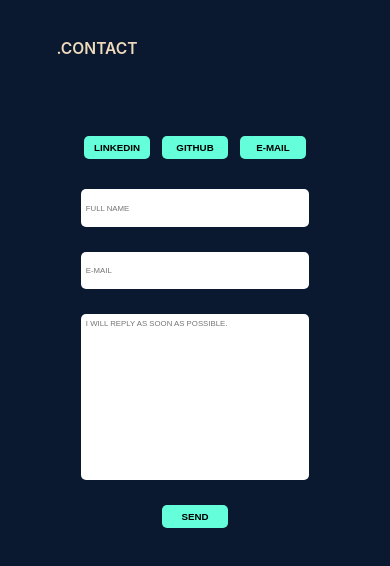
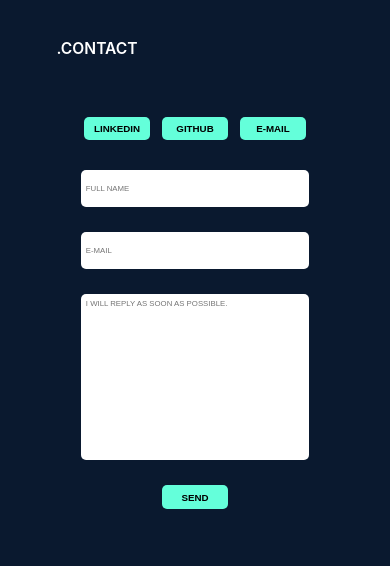
Before and after one commit to slimetna/Portfolio, a Next.js app: page /components/contact in a window 390 px wide. Shown: the top 566 px of the page. Built offline with nearby package versions, Linux system fonts and the light colour scheme.

Commit message:
final responsive

```diff
--- a/styles/Contact.module.css
+++ b/styles/Contact.module.css
@@ -9,13 +9,13 @@
 }
 
 .All h1 {
-    color: #eedabc;
+    color: #ffffff;
     font-size: 4vmin;
     font-weight: 600;
     text-align: left;
     margin-left: 4.5vmin;
     font-family: 'Calibre','Inter','San Francisco','SF Pro Text',-apple-system,system-ui,sans-serif;
-    margin-bottom: 20vmin;
+    margin-bottom: 15vmin;
 }
 
 
--- a/styles/Projects.module.css
+++ b/styles/Projects.module.css
@@ -30,7 +30,7 @@
 }
 
 .Title {
-    color: #eedabc;
+    color: #ffffff;
     font-size: 4vmin;
     font-weight: 600;
     text-align: left;
--- a/styles/Timeline.module.css
+++ b/styles/Timeline.module.css
@@ -27,7 +27,7 @@
 }
 
 .All h1 {
-    color: #eedabc;
+    color: #ffffff;
     font-size: 4vmin;
     width: 75%;
     font-weight: 600;
--- a/styles/globals.css
+++ b/styles/globals.css
@@ -30,7 +30,7 @@ html {
   display: none !important;
 }
 
-.igUvje:not(.using-icon).active::after {
+.timeline-horizontal-cardstyles__Circle-sc-18iuiou-3::after {
   background-color: white !important;
 }
 
```
